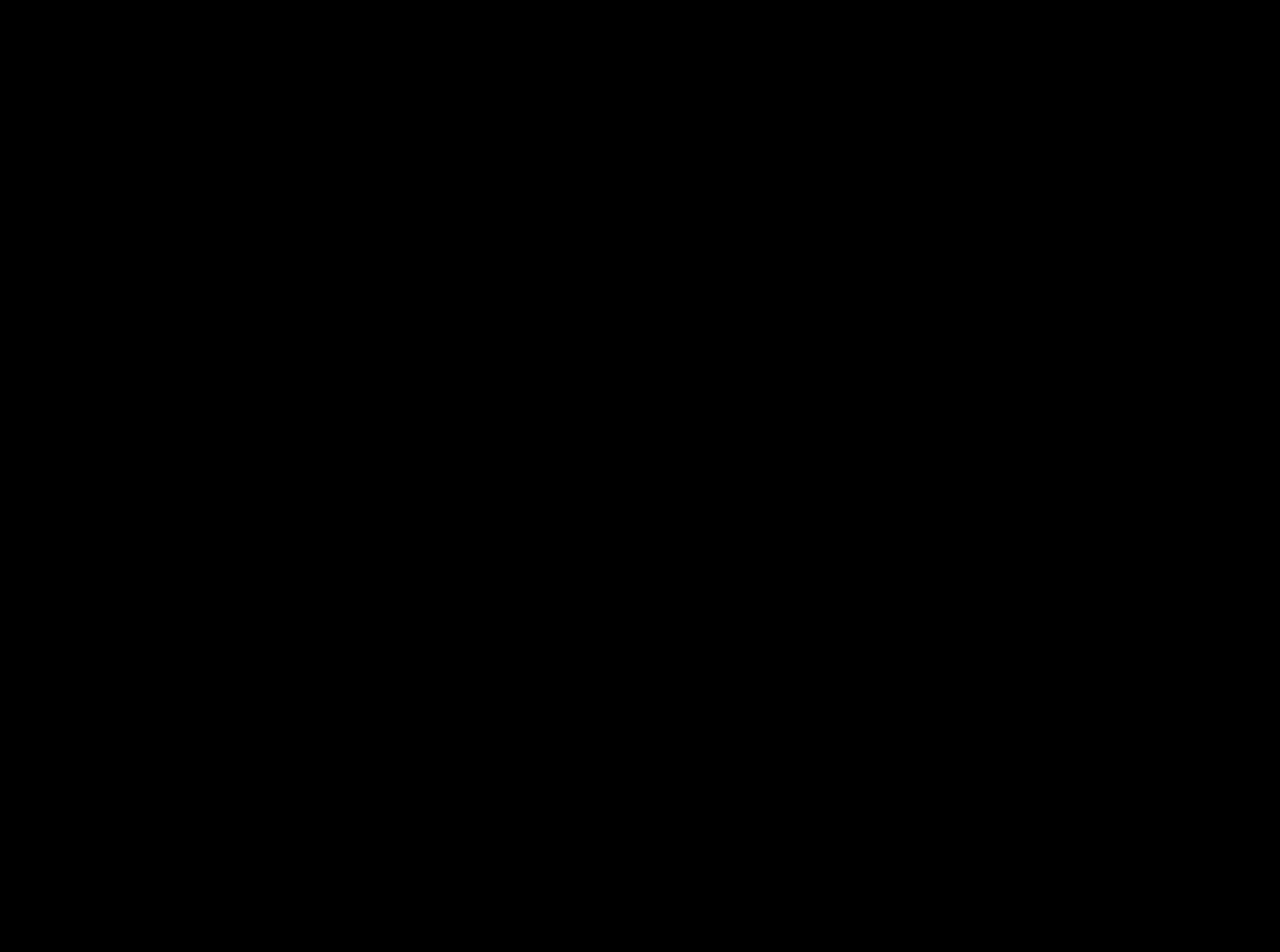
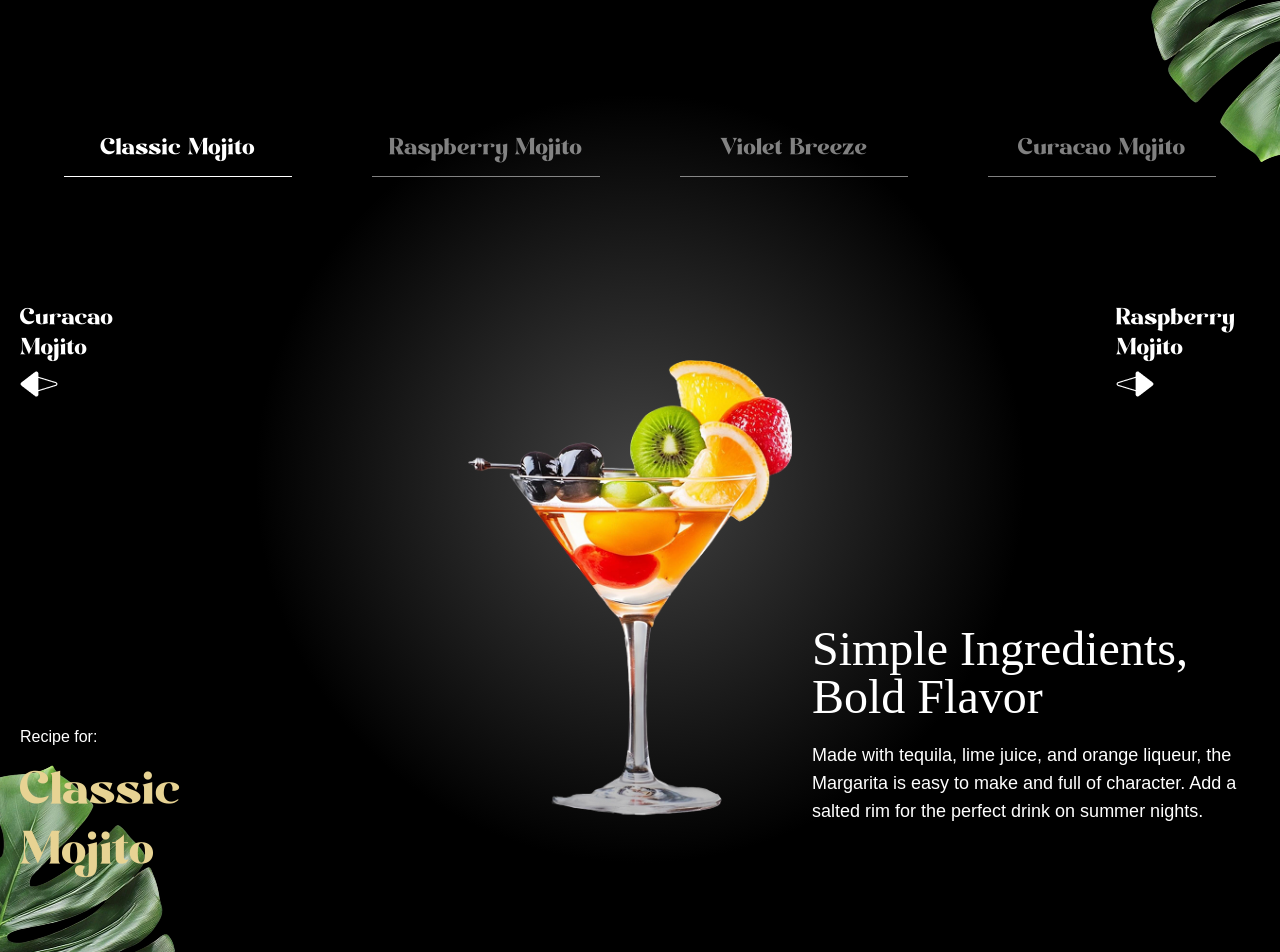
Before and after one commit to MarceM1/gsap_cocktails, a React (Vite) app: page / in a window 1280 px wide. Shown: the part 4120-5072 px from the top of the page. Before the commit the page ends 4012 px from the top, so only its background shows below. Built offline with nearby package versions, Linux system fonts and the light colour scheme; a web font is replaced by a local one.

Commit message:
Implement menu Section

```diff
--- a/constants/index.js
+++ b/constants/index.js
@@ -141,7 +141,7 @@
  },
 ];
 
-const sliderLists = [
+const cocktailsMenu = [
  {
 	id: 1,
 	name: "Classic Mojito",
@@ -186,6 +186,6 @@
  openingHours,
  storeInfo,
  socials,
- sliderLists,
+ cocktailsMenu,
  aboutCraftedList
 };
--- a/src/App.jsx
+++ b/src/App.jsx
@@ -1,23 +1,26 @@
-import gsap from 'gsap'
-import {ScrollTrigger, SplitText} from 'gsap/all'
-import Navbar from './components/Navbar'
-import Hero from './components/Hero'
-import Cocktails from './components/Cocktails'
-import About from './components/About'
-import Art from './components/Art'
+import gsap from "gsap";
+import { ScrollTrigger, SplitText } from "gsap/all";
+import Navbar from "./components/Navbar";
+import Hero from "./components/Hero";
+import Cocktails from "./components/Cocktails";
+import About from "./components/About";
+import Art from "./components/Art";
+import Menu from "./components/Menu";
 
-gsap.registerPlugin(ScrollTrigger, SplitText)
+gsap.registerPlugin(ScrollTrigger, SplitText);
 
 const App = () => {
   return (
-    <main >
-        <Navbar />
-        <Hero />
-        <Cocktails />
-        <About />
-        <Art />
+    <main>
+      <Navbar />
+      <Hero />
+      <Cocktails />
+      <About />
+      <Art />
+      <Menu />
+      <div className="h-dvh bg-black"/>
     </main>
-  )
-}
+  );
+};
 
-export default App
+export default App;
--- /dev/null
+++ b/src/components/Menu.jsx
@@ -0,0 +1,176 @@
+"use client";
+
+import { useRef, useState } from "react";
+import { cocktailsMenu } from "../../constants";
+import { useGSAP } from "@gsap/react";
+import gsap from "gsap";
+
+const Menu = () => {
+  const contentRef = useRef();
+  const [currentIndex, setCurrentIndex] = useState(0);
+  useGSAP(() => {
+    gsap
+      .timeline({
+        scrollTrigger: {
+          trigger: "#menu",
+          start: "top bottom",
+          end: "bottom top",
+          scrub: true,
+        },
+      })
+      .to(
+        "#m-left-leaf",
+        {
+          x: -100,
+        },
+        0
+      )
+      .to(
+        "#m-right-leaf",
+        {
+          x: 100,
+        },
+        0
+      );
+  });
+  useGSAP(() => {
+    gsap.fromTo("#title", { opacity: 0 }, { opacity: 1, duration: 1 });
+    gsap.fromTo(
+      ".cocktail img",
+      {
+        opacity: 0,
+        xPercent: -100,
+      },
+      {
+        opacity: 1,
+        xPercent: 0,
+        duration: 1,
+        ease: "power1.inOut",
+      }
+    );
+    gsap.fromTo(
+      ".details h2",
+      { yPercent: 100, opacity: 0 },
+      {
+        opacity: 1,
+        yPercent: 0,
+        duration: 1,
+        ease: "power1.inOut",
+      }
+    );
+    gsap.fromTo(
+      ".details p",
+      { yPercent: 100, opacity: 0 },
+      {
+        opacity: 1,
+        yPercent: 0,
+        duration: 1,
+        ease: "power1.inOut",
+      }
+    );
+  }, [currentIndex]);
+
+  const totalCocktails = cocktailsMenu.length;
+
+  const goToSlide = (index) => {
+    const newIndex = (index + totalCocktails) % totalCocktails;
+
+    setCurrentIndex(newIndex);
+  };
+
+  const getCocktailAt = (indexOffset) => {
+    return cocktailsMenu[
+      (currentIndex + indexOffset + totalCocktails) % totalCocktails
+    ];
+  };
+
+  const currentCocktail = getCocktailAt(0);
+  const nextCocktail = getCocktailAt(1);
+  const prevCocktail = getCocktailAt(-1);
+
+  return (
+    <section id="menu" aria-labelledby="menu-heading">
+      <img
+        src="/images/slider-left-leaf.png"
+        alt="left-leaf"
+        id="m-left-leaf"
+      />
+      <img
+        src="/images/slider-right-leaf.png"
+        alt="right-leaf"
+        id="m-right-leaf"
+      />
+
+      <h2 id="menu-heading" className="sr-only">
+        Cocktail Menu
+      </h2>
+      <nav className="cocktail-tabs" aria-label="Cocktail Nvigation">
+        {cocktailsMenu.map((cocktail, index) => {
+          const isActive = index === currentIndex;
+
+          return (
+            <button
+              key={cocktail.id}
+              className={`${
+                isActive
+                  ? "text-white border-white"
+                  : "text-white/50 border-white/50"
+              }`}
+              onClick={() => goToSlide(index)}
+            >
+              {cocktail.name}
+            </button>
+          );
+        })}
+      </nav>
+      <div className="content">
+        <div className="arrows">
+          <button
+            className="text-left"
+            onClick={() => goToSlide(currentIndex - 1)}
+          >
+            <span>{prevCocktail.name}</span>
+            <img
+              src="/images/right-arrow.png"
+              alt="right-arrow"
+              aria-hidden="true"
+            />
+          </button>
+          <button
+            className="text-left"
+            onClick={() => goToSlide(currentIndex + 1)}
+          >
+            <span>{nextCocktail.name}</span>
+            <img
+              src="/images/left-arrow.png"
+              alt="left-arrow"
+              aria-hidden="true"
+            />
+          </button>
+        </div>
+
+        <div className="cocktail">
+          <img
+            src={currentCocktail.image}
+            alt="current-cocktail"
+            className="object-contain"
+          />
+        </div>
+
+        <div className="recipe">
+          <div ref={contentRef} className="info">
+            <p>Recipe for:</p>
+            <p id="title">{currentCocktail.name}</p>
+          </div>
+
+          <div className="details">
+            <h2>{currentCocktail.title}</h2>
+            <p>{currentCocktail.description}</p>
+          </div>
+        </div>
+      </div>
+    </section>
+  );
+};
+
+export default Menu;
```
